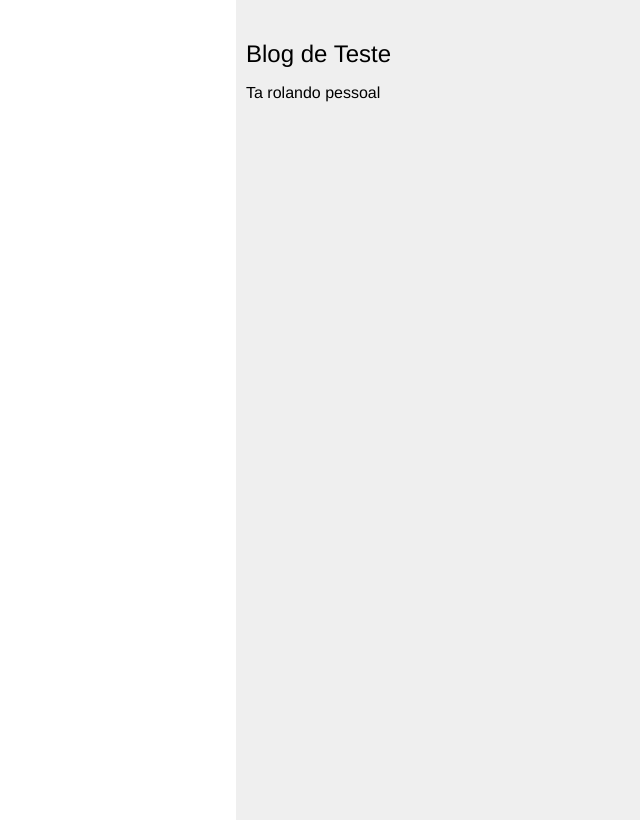
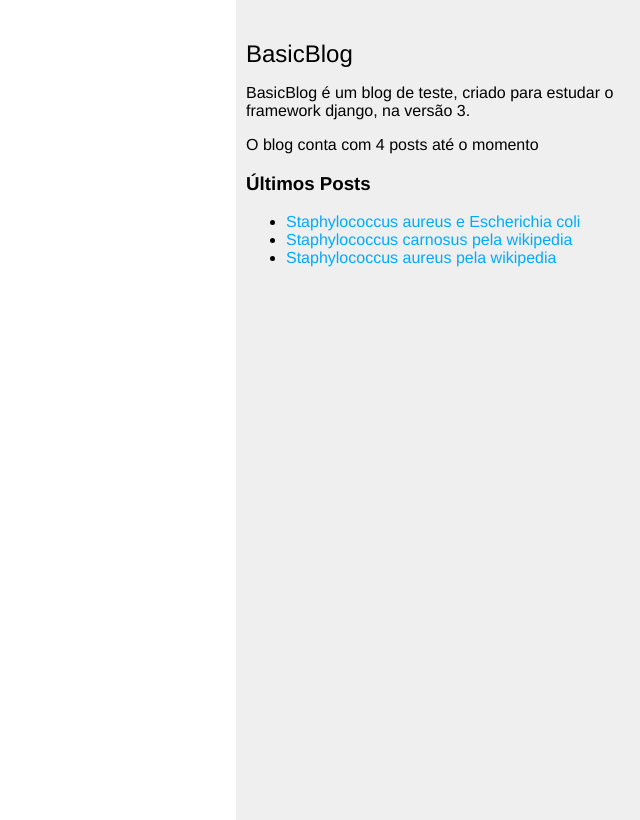
Before and after one commit to dezordi/basicblog_django3, a Django app: template blog/templates/blog/base.html in a window 1280 px wide. Shown: the whole page, without its empty margins (640-1280 px from the left). Run offline with Django 3.2, Linux system fonts and the light colour scheme; the template is opened without the code that fills it, so the values that code supplies are empty; data comes from the database, SQL or seed files in the repository; both versions use the stored data as it was after the commit; parts of the project's set-up code (start-up, migrations or seed data) failed here and were passed over.

Commit message:
Add the searching of similar articles by tags Add information of organisms and modification date on post information Add basic informations in blog sidebar

```diff
--- a/blog/templates/blog/base.html
+++ b/blog/templates/blog/base.html
@@ -1,3 +1,4 @@
+{% load blog_tags %}
 {% load static %}
 <!--
 This HTML file creates the base html template that will be called in others html files.
@@ -16,8 +17,14 @@
     {% endblock %}
 </div>
 <div id="sidebar">
-    <h2>Blog de Teste</h2>
-    <p>Ta rolando pessoal</p>
-</div>
+    <h2>BasicBlog</h2>
+    <p>BasicBlog é um blog de teste, criado para estudar o framework django, na versão 3.
+      <p>
+          O blog conta com {% total_posts %} posts até o momento
+      </p>
+      <h3>Últimos Posts</h3>
+      {% show_latest_posts 3 %}
+    </ul>
+  </div>
 </body>
 </html>
--- /dev/null
+++ b/blog/templates/blog/post/latest_posts.html
@@ -0,0 +1,7 @@
+<ul>
+    {% for post in latest_posts %}
+    <li>
+        <a href="{{ post.get_absolute_url }}"> {{ post.title }}</a>
+    </li>
+    {% endfor %}
+</ul>
--- a/blog/templates/blog/post/list.html
+++ b/blog/templates/blog/post/list.html
@@ -18,7 +18,7 @@
         </a>
     </h2>
 <p class="date">
-    Published {{ post.publish }} by {{ post.author }}
+    Published {{ post.publish }} by {{ post.author }} about {{post.tags.all|join:", "}} with last modification {{post.updated}}
 </p>
     {{post.body|truncatewords:40|linebreaks}}
 <p class="tags">
--- /dev/null
+++ b/blog/templatetags/blog_tags.py
@@ -0,0 +1,13 @@
+from django import template
+from ..models import Post
+
+register = template.Library()
+
+@register.simple_tag
+def total_posts():
+    return Post.published.count()
+
+@register.inclusion_tag('blog/post/latest_posts.html')
+def show_latest_posts(count=5):
+    latest_posts = Post.published.order_by('-publish')[:count]
+    return {'latest_posts':latest_posts}
--- a/blog/urls.py
+++ b/blog/urls.py
@@ -1,5 +1,5 @@
+from django.urls import path
 from . import views
-from django.urls import path
 
 app_name = 'blog'
 
```
Also changed, not shown: blog/templates/blog/post/detail.html (+10 -2 lines), blog/views.py (+9 -1 lines), blog/templatetags/__init__.py (added), db.sqlite3.
